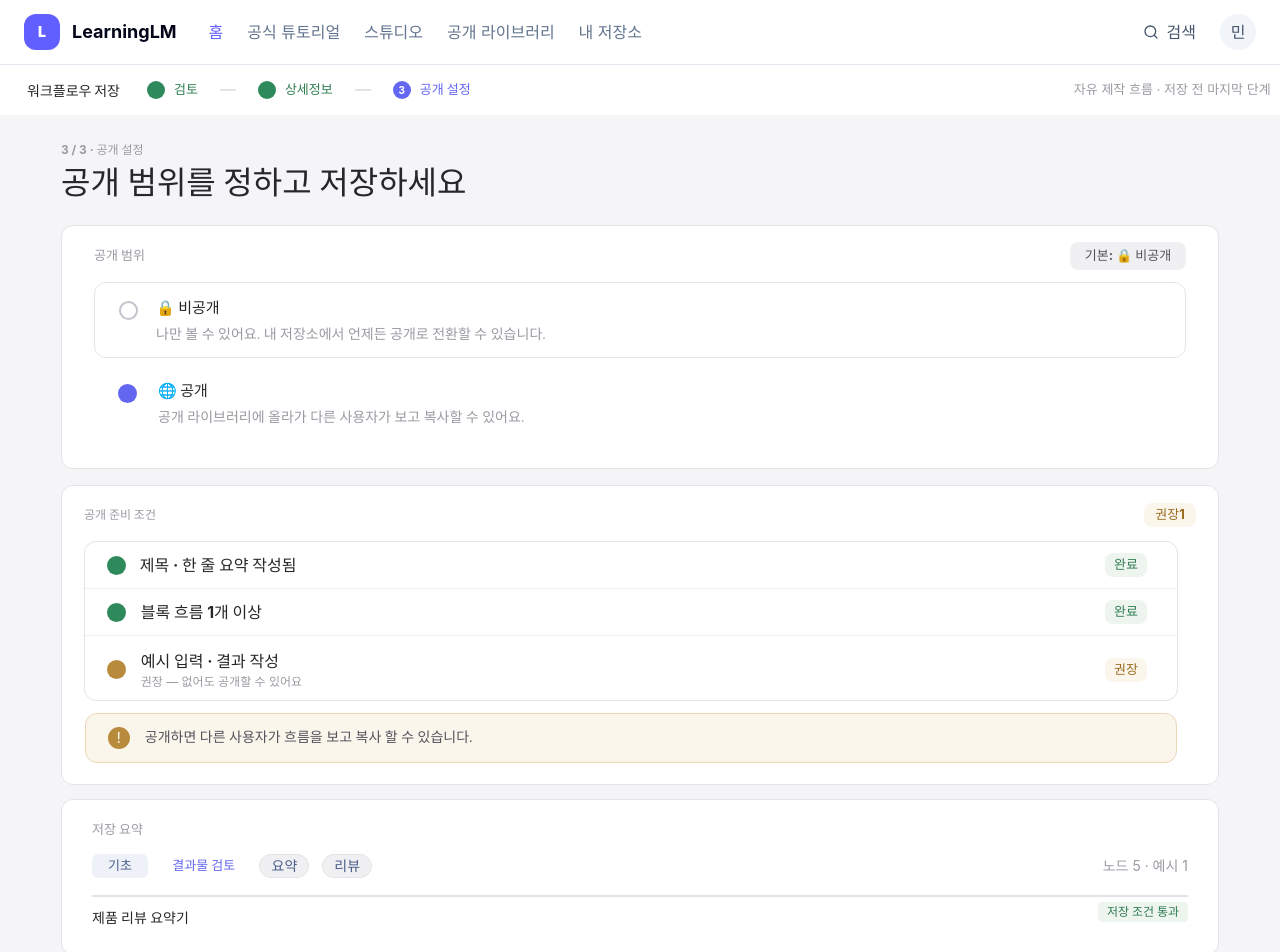
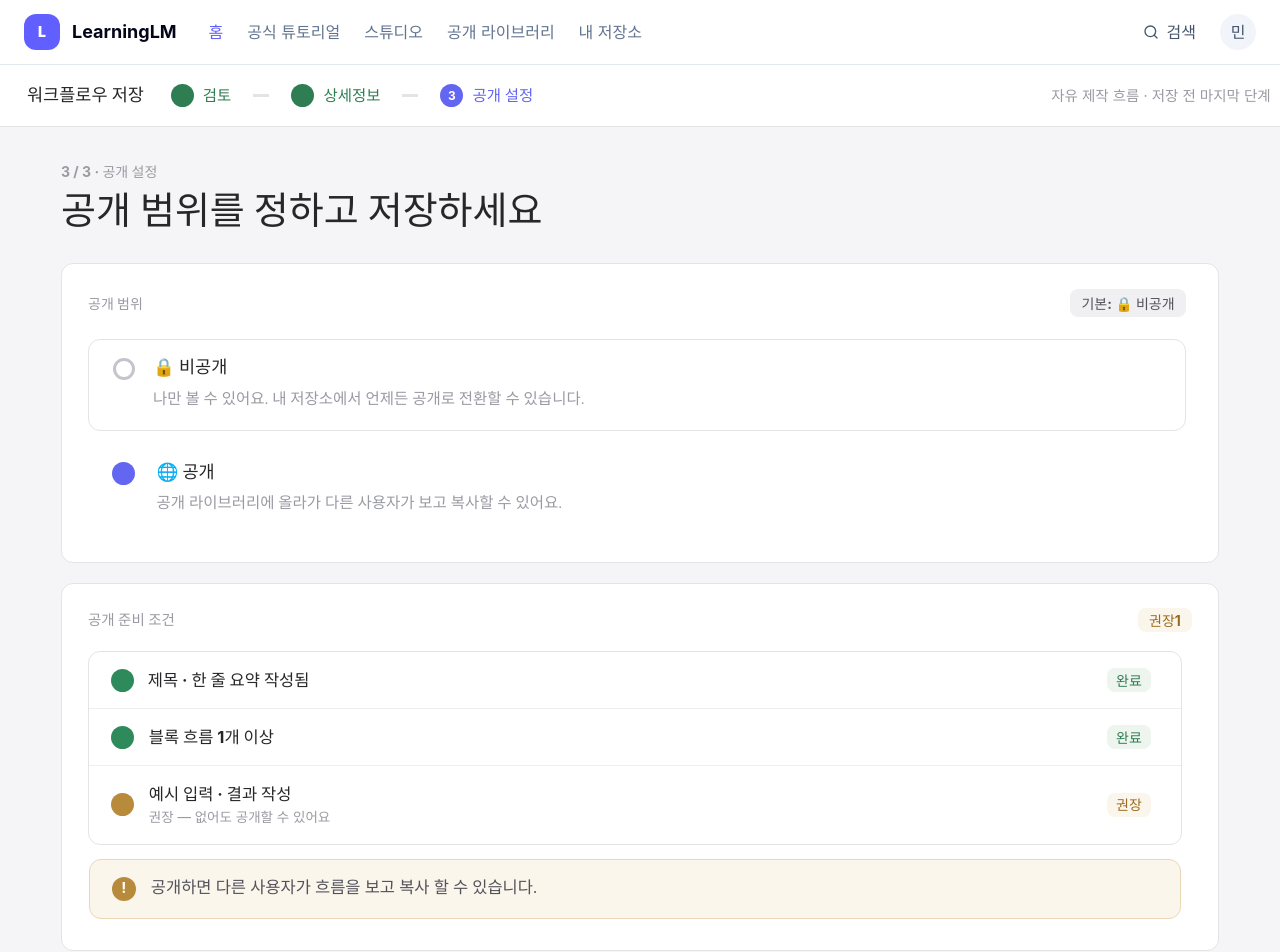
Before and after one commit to UMCLearningLM/UMCLearningLM_FE, a React (Vite) app in the folder LearningLM/: page / in a window 1280 px wide. Shown: the top 952 px of the page. Built offline with nearby package versions, Linux system fonts and the light colour scheme.

Commit message:
사이즈 조정

```diff
--- a/LearningLM/src/pages/Studio_create_review_publish1.tsx
+++ b/LearningLM/src/pages/Studio_create_review_publish1.tsx
@@ -8,141 +8,143 @@ export function Studio_create_review_publish1() {
     return (
         <>
             <Header />
-            <div className="h-[50px] pl-[27px] pr-[9.4px] bg-white flex items-center justify-between text-[#27272A]">
-                <p className="text-[14px] font-black">워크플로우 저장</p>
+            <div className="h-[62px] pl-[27px] pr-[9.4px] bg-white flex items-center justify-between border-b-[1.5px] border-[#E4E4E7] text-[#27272A]">
+                <p className="text-[17.5px] font-bold">워크플로우 저장</p>
                 <div className="ml-[27px] flex flex-1 items-center gap-[22px]">
                     <div className="flex items-center gap-[9px]">
-                        <div className="w-[18px] h-[18px] bg-[#2F8A5B] rounded-[50px] flex items-center justify-center text-white" />
-                        <p className="text-[#2F7D52] text-[13px] font-bold">검토</p>
+                        <div className="w-[23px] h-[23px] bg-[#2F7D52] rounded-[50px] flex items-center justify-center text-white" />
+                        <p className="text-[#2F7D52] text-[15.5px] font-bold">검토</p>
                     </div>
-                    <div className="w-[16px] h-[2px] bg-[#E4E4E7]" />
+                    <div className="w-[16px] h-[3px] bg-[#E4E4E7]" />
                     <div className="flex items-center gap-[9px]">
-                        <div className="w-[18px] h-[18px] bg-[#2F8A5B] rounded-[50px] flex items-center justify-center text-[#9A9AA3]" />
-                        <p className="text-[#2F7D52] text-[13px] font-bold">상세정보</p>
+                        <div className="w-[23px] h-[23px] bg-[#2F7D52] rounded-[50px] flex items-center justify-center" />
+                        <p className="text-[#2F7D52] text-[15.5px] font-bold">상세정보</p>
                     </div>
-                    <div className="w-[16px] h-[2px] bg-[#E4E4E7]" />
+                    <div className="w-[16px] h-[3px] bg-[#E4E4E7]" />
                     <div className="flex items-center gap-[9px]">
-                        <p className="w-[18px] h-[18px] bg-[#6366F1] rounded-[50px] flex items-center justify-center text-white text-[10px] font-bold">3</p>
-                        <p className="text-[#6366F1] text-[13px] font-bold">공개 설정</p>
+                        <p className="w-[23px] h-[23px] bg-[#6366F1] rounded-[50px] flex items-center justify-center
+                         text-white text-[12px] font-bold">3</p>
+                        <p className="text-[#6366F1] text-[15.5px] font-bold">공개 설정</p>
                     </div>
                 </div>
-                <p className="text-[#9A9AA3] text-[13px]">자유 제작 흐름 · 저장 전 마지막 단계</p>
+                <p className="text-[#9A9AA3] text-[14.5px]">자유 제작 흐름 · 저장 전 마지막 단계</p>
             </div>
             <main className="min-h-screen pb-[60px] flex justify-center  bg-[#F5F5F7]">
                 <div className="w-[1158px]  flex flex-col min-h-screen text-[#27272A]">
-                    <p className="mt-[26px] text-[#9A9AA3] text-[12px] font-bold">3 / 3 · 공개 설정</p>
-                    <p className="text-[32px] font-bold">공개 범위를 정하고 저장하세요</p>
+                    <p className="mt-[34px] text-[#9A9AA3] text-[14px] font-bold">3 / 3 · 공개 설정</p>
+                    <p className="text-[38px] font-bold">공개 범위를 정하고 저장하세요</p>
+
                     {/*기본 정보 컴포넌트 */}
-                    <div className=" w-[1158px] h-[244px] mt-[18px] pt-[16px] pl-[32px] pr-[32px] bg-white gap-[23.8px] border-[1px] border-[#E4E4E7] rounded-[12px]">
+                    <div className=" w-[1158px] h-[300px] mt-[24px] pt-[25px] pl-[26px] pr-[32px] bg-white gap-[23.8px] border-[1.5px] border-[#E4E4E7] rounded-[12px]">
                         <div className="flex items-center justify-between">
-                            <p className="text-[#9A9AA3] text-[13px] font-bold">공개 범위</p>
+                            <p className="text-[#9A9AA3] text-[14px] font-bold">공개 범위</p>
                             <p className="w-[116px] h-[28px] bg-[#F0F0F3] flex items-center justify-center rounded-[8px]
-                            text-[#52525B] text-[13px] font-bold">기본: 🔒 비공개</p>
+                            text-[#52525B] text-[14px] font-bold">기본: 🔒 비공개</p>
                         </div>
-                        <div className="w-full h-[76px] mt-[12px] pt-[18px] pl-[24px] flex gap-[18px] border-[1px] border-[#E4E4E7] rounded-[12px]">
+                        <div className="w-full h-[92px] mt-[21.5px] pt-[18px] pl-[24px] flex gap-[18px] border-[1.5px] border-[#E4E4E7] rounded-[12px]">
                             {open ? (
-                                <div className="w-[19px] h-[19px] border-[2px] border-[#C4C4CC] rounded-[50px]"
+                                <div className="w-[22px] h-[22px] border-[3px] border-[#C4C4CC] rounded-[50px]"
                                     onClick={() => setOpen(false)} />
                             ) :
-                                (<div className="w-[19px] h-[19px] bg-[#6366F1] rounded-[50px]" />)}
-                            <div className="mt-[-4px] flex flex-col gap-[4px]">
-                                <p className="text-[15px] font-bold">🔒 비공개</p>
-                                <p className="text-[#9A9AA3] text-[14px] font-[semibold]">나만 볼 수 있어요. 내 저장소에서 언제든 공개로 전환할 수 있습니다.</p>
+                                (<div className="w-[22px] h-[22px] bg-[#6366F1] rounded-[50px]" />)}
+                            <div className="mt-[-4px] flex flex-col gap-[7px]">
+                                <p className="text-[17.5px] font-bold">🔒 비공개</p>
+                                <p className="text-[#9A9AA3] text-[15.5px] font-[semibold]">나만 볼 수 있어요. 내 저장소에서 언제든 공개로 전환할 수 있습니다.</p>
                             </div>
                         </div>
-                        <div className="w-full mt-[26px] pl-[24px] flex gap-[21px]">
+                        <div className="w-full mt-[31px] pl-[24px] flex gap-[21.5px]">
                             {!open ? (
-                                <div className="w-[19px] h-[19px] border-[2px] border-[#C4C4CC] rounded-[50px]"
+                                <div className="w-[23px] h-[23px] border-[2px] border-[#C4C4CC] rounded-[50px]"
                                     onClick={() => setOpen(true)} />
                             ) :
-                                (<div className="w-[19px] h-[19px] bg-[#6366F1] rounded-[50px]" />)}
-                            <div className="flex flex-col gap-[4px]">
-                                <p className="mt-[-4px] text-[15px] font-bold">🌐 공개</p>
-                                <p className="text-[#9A9AA3] text-[14px] font-[semibold]">공개 라이브러리에 올라가 다른 사용자가 보고 복사할 수 있어요.</p>
+                                (<div className="w-[23px] h-[23px] bg-[#6366F1] rounded-[50px]" />)}
+                            <div className="flex flex-col gap-[6px]">
+                                <p className="mt-[-3px] text-[17.5px] font-bold">🌐 공개</p>
+                                <p className="text-[#9A9AA3] text-[15.5px] font-[semibold]">공개 라이브러리에 올라가 다른 사용자가 보고 복사할 수 있어요.</p>
                             </div>
                         </div>
                     </div>
 
-                    <div className="w-full h-[300px] mt-[16px] px-[22px] pt-[17px] bg-white border-[1px] border-[#E4E4E7] rounded-[12px]">
+                    <div className="w-full h-[368px] mt-[20px] px-[26px] pt-[24px] bg-white border-[1.5px] border-[#E4E4E7] rounded-[12px]">
                         <div className="flex items-center justify-between font-bold">
-                            <p className="text-[#9A9AA3] text-[12px]">공개 준비 조건</p>
-                            <p className="w-[52px] h-[24px] bg-[#FBF6EC] flex items-center justify-center rounded-[8px] text-[#9A6A1E] text-[13px]">권장1</p>
+                            <p className="text-[#9A9AA3] text-[14.5px]">공개 준비 조건</p>
+                            <p className="w-[54px] h-[24px] bg-[#FBF6EC] flex items-center justify-center rounded-[8px] text-[#9A6A1E] text-[14px]">권장1</p>
                         </div>
                         {/* 큰 박스 */}
-                        <div className="w-[1094px] h-[160px] mt-[14px] border-[1px] border-[#E4E4E7] rounded-[12px]">
-                            <div className="h-[46px] flex items-center">
-                                <div className="ml-[21.75px] w-[19px] h-[19px] bg-[#2F8A5B] rounded-[50%]" />
+                        <div className="w-[1094px] h-[194px] mt-[19px] border-[1.5px] border-[#E4E4E7] rounded-[12px]">
+                            <div className="h-[56px] flex items-center">
+                                <div className="ml-[21.75px] w-[23px] h-[23px] bg-[#2F8A5B] rounded-[50%]" />
                                 <div className="flex-1">
-                                    <p className="ml-[14px] text-[16px] font-bold">제목 · 한 줄 요약 작성됨</p>
+                                    <p className="ml-[14px] text-[16.5px] font-bold">제목 · 한 줄 요약 작성됨</p>
                                 </div>
-                                <p className="mr-[30px] w-[42px] h-[24px] bg-[#EEF4EE] rounded-[8px] flex items-center justify-center
-                                text-[#2F7D52] text-[13px] font-bold">완료</p>
+                                <p className="mr-[30px] w-[44px] h-[24px] bg-[#EEF4EE] rounded-[8px] flex items-center justify-center
+                                text-[#2F7D52] text-[14px] font-bold">완료</p>
                             </div>
 
 
-                            <div className="border-b-[1px] border-[#EEEEF1]" />
-                            <div className="h-[46px] flex items-center">
-                                <div className="ml-[21.75px] w-[19px] h-[19px] bg-[#2F8A5B] rounded-[50%]" />
+                            <div className="border-b-[1.5px] border-[#EEEEF1]" />
+                            <div className="h-[56px] flex items-center">
+                                <div className="ml-[21.75px] w-[23px] h-[23px] bg-[#2F8A5B] rounded-[50%]" />
                                 <div className="flex-1 ml-[15px]">
-                                    <p className="text-[16px] font-bold">블록 흐름 1개 이상</p>
+                                    <p className="text-[16.5px] font-bold">블록 흐름 1개 이상</p>
                                 </div>
-                                <p className="mr-[30px] w-[42px] h-[24px] bg-[#EEF4EE] rounded-[8px] flex items-center justify-center
-                                text-[#2F7D52] text-[13px] font-bold">완료</p>
+                                <p className="mr-[30px] w-[44px] h-[24px] bg-[#EEF4EE] rounded-[8px] flex items-center justify-center
+                                text-[#2F7D52] text-[14px] font-bold">완료</p>
                             </div>
-                            <div className="border-b-[1px] border-[#EEEEF1]" />
-                            <div className="mt-[10.5px] h-[46px] flex items-center">
-                                <div className=" ml-[21.75px] w-[19px] h-[19px] bg-[#B88A3C] rounded-[50%]" />
+                            <div className="border-b-[1.5px] border-[#EEEEF1]" />
+                            <div className="mt-[10.5px] h-[56px] flex items-center">
+                                <div className=" ml-[21.75px] w-[23px] h-[23px] bg-[#B88A3C] rounded-[50%]" />
                                 <div className="flex-1 ml-[15px]">
-                                    <p className="text-[16px] font-bold">예시 입력 · 결과 작성</p>
-                                    <p className="text-[#9A9AA3] text-[12px]">권장 — 없어도 공개할 수 있어요</p>
+                                    <p className="text-[16.5px] font-bold">예시 입력 · 결과 작성</p>
+                                    <p className="text-[#9A9AA3] text-[13.5px]">권장 — 없어도 공개할 수 있어요</p>
                                 </div>
-                                <p className="mr-[30px] w-[42px] h-[24px] bg-[#FBF6EC] rounded-[8px] flex items-center justify-center
-                                text-[#9A6A1E] text-[13px] font-bold">권장</p>
+                                <p className="mr-[30px] w-[44px] h-[24px] bg-[#FBF6EC] rounded-[8px] flex items-center justify-center
+                                text-[#9A6A1E] text-[14px] font-bold">권장</p>
                             </div>
-                            <div className="flex items-center h-[50px] mt-[20px] pl-[21.8px] gap-[15px] border-[1px] bg-[#FBF6EC] border-[#ECD6B8] rounded-[12px]">
-                                <p className="w-[22px] h-[22px] flex items-center justify-center bg-[#B88A3C] rounded-[50px]
-                                text-white text-[14px]">!</p>
-                                <p className="text-[#52525B] text-[14px] font-[semibold]">공개하면 다른 사용자가 흐름을<span className=" font-bold"> 보고 복사 </span>할 수 있습니다.</p>
+                            <div className="flex items-center h-[60px] mt-[26px] pl-[21.8px] gap-[15px] border-[1.5px] bg-[#FBF6EC] border-[#ECD6B8] rounded-[12px]">
+                                <p className="w-[24px] h-[24px] flex items-center justify-center bg-[#B88A3C] rounded-[50px]
+                                text-white text-[15px] font-bold">!</p>
+                                <p className="text-[#52525B] text-[16.5px] font-[semibold]">공개하면 다른 사용자가 흐름을<span className=" font-bold"> 보고 복사 </span>할 수 있습니다.</p>
                             </div>
                         </div>
                     </div>
-                    <div className="mt-[14px] h-[156px] px-[30px] pt-[20px] bg-white border-[1px] border-[#E4E4E7] rounded-[12px]">
-                        <p className="text-[#9A9AA3] text-[13px] font-bold">저장 요약</p>
-                        <div className="mt-[14px] flex items-center justify-between">
-                            <div className="flex items-center text-bold text-[13px]">
-                                <p className="w-[56px] h-[24px] bg-[#EEF1F7] flex items-center justify-center rounded-[6px]
-                                text-[13px] text-[#4A5E8A] font-bold">기초</p>
+                    <div className="mt-[20px] h-[190px] px-[26px] pt-[25px] bg-white border-[1.5px] border-[#E4E4E7] rounded-[12px]">
+                        <p className="text-[#9A9AA3] text-[14.5px] font-bold">저장 요약</p>
+                        <div className="mt-[22px] flex items-center justify-between">
+                            <div className="flex items-center text-bold text-[15px]">
+                                <p className="w-[56px] h-[30px] bg-[#EEF1F7] flex items-center justify-center rounded-[6px]
+                                text-[#4A5E8A] font-bold">기초</p>
                                 <p className="px-[24.3px] text-[#6366F1] font-bold">결과물 검토</p>
-                                <p className="w-[50px] h-[24px] bg-[#F0F0F3] flex items-center justify-center rounded-[12px] border-[1px] border-[#E4E4E7]
-                                text-[14px] text-[#4A5E8A] font-bold">요약</p>
-                                <p className="w-[50px] h-[24px] bg-[#F0F0F3] ml-[12.7px] flex items-center justify-center rounded-[12px] border-[1px] border-[#E4E4E7]
-                                text-[14px] text-[#4A5E8A] font-bold">리뷰</p>
+                                <p className="w-[50px] h-[30px] bg-[#F0F0F3] flex items-center justify-center rounded-[12px] border-[1.5px] border-[#E4E4E7]
+                                text-[#4A5E8A] font-bold">요약</p>
+                                <p className="w-[50px] h-[30px] bg-[#F0F0F3] ml-[12.7px] flex items-center justify-center rounded-[12px] border-[1.5px] border-[#E4E4E7]
+                                text-[#4A5E8A] font-bold">리뷰</p>
                             </div>
                             <p className="text-[#9A9AA3] text-[14px]">노드 5 · 예시 1</p>
                         </div>
-                        <div className="mt-[17px] border-[0.5px] border-[#E4E4E7]" />
+                        <div className="mt-[18px] border-[0.5px] border-[#E4E4E7]" />
                         <div className="flex items-center justify-between">
-                            <p className="mt-[10px] text-[14px] font-bold">제품 리뷰 요약기</p>
+                            <p className="mt-[13px] text-[17px] font-bold">제품 리뷰 요약기</p>
                             <p className="w-[90px] h-[20px] bg-[#EEF4EE] flex items-center justify-center rounded-[4px]
                             text-[#2F7D52] text-[12px] font-bold">저장 조건 통과</p>
                         </div>
                     </div>
                 </div>
             </main>
-            <footer className="h-[80px] pl-[52px] pr-[28px]  flex items-center">
-                <p className="cursor-pointer text-[#52525B] text-[16px] font-bold"
+            <footer className="h-[80px] bg-white pl-[52px] pr-[28px]  flex items-center">
+                <p className="cursor-pointer text-[#52525B] text-[18.5px] font-bold"
                     onClick={() => {
 
                     }}>← 상세 정보</p>
-                <p className="flex-1 pl-[38px] text-[#9A9AA3] text-[13px] font-[semibold]">3 / 3 · 공개 설정 — 범위 선택 후 저장</p>
+                <p className="flex-1 pl-[38px] text-[#9A9AA3] text-[16px]">3 / 3 · 공개 설정 — 범위 선택 후 저장</p>
                 <div className="flex items-center">
                     <p className="cursor-pointer hover:border-[#666666] w-[100px] h-[48px] flex items-center justify-center border-[1.5px] border-[#E4E4E7] rounded-[12px]
-                    text-[15px] font-bold"
+                    text-[17.5px] font-bold"
                         onClick={() => {
 
                         }}>미리보기</p>
-                    <p className="cursor-pointer hover:bg-[#3A3DC2] w-[164px] h-[48px] ml-[20px] bg-[#6366F1] flex items-center justify-center rounded-[12px]
-                text-white text-[15px] font-bold"
+                    <p className="cursor-pointer hover:bg-[#3A3DC2] w-[186px] h-[50px] bg-[#6366F1] ml-[16px] flex items-center justify-center rounded-[12px]
+                text-white text-[17.5px] font-bold"
                         onClick={() => {
                             setSaveBtn(true)
                         }}>저장 · 내 저장소에</p>
@@ -156,36 +158,36 @@ export function Studio_create_review_publish1() {
                         />
 
                         {/* 팝업 */}
-                        <div className="relative z-10 w-[680px] h-[290px] rounded-2xl bg-white pt-[24px] px-[24px] shadow-xl">
+                        <div className="relative z-10 w-[660px] h-[334px] rounded-2xl bg-white pt-[27px] px-[26px] shadow-xl">
                             <div className="flex items-center">
-                                <div className="w-[30px] h-[30px] bg-[#3C7A52] flex items-center justify-center rounded-[50px]
+                                <div className="w-[35px] h-[35px] bg-[#3C7A52] flex items-center justify-center rounded-[50px]
                                 text-white text-[14px] font-bold">✓</div>
-                                <p className="ml-[15px] text-xl font-bold"> 저장 완료</p>
+                                <p className="ml-[15px] text-[22px] font-bold"> 저장 완료</p>
                             </div>
 
-                            <div className="w-[628px] h-[78px] mt-[14px] pl-[22.5px] pt-[14px] bg-[#F5F5F7] flex gap-[15px] border-[1.5px] border-[#E4E4E7] rounded-[12px]">
-                                <div className="w-[22px] h-[22px] bg-[#3C7A52] flex items-center justify-center rounded-[50px]
+                            <div className="w-[620px] h-[86px] mt-[18px] px-[22.5px] pt-[17px] bg-[#F5F5F7] flex gap-[15px] border-[1.5px] border-[#E4E4E7] rounded-[12px]">
+                                <div className="w-[23px] h-[23px] bg-[#3C7A52] flex items-center justify-center rounded-[50px]
                                 text-white text-[12px] font-bold">✓</div>
-                                <p className="mt-[-4px] text-[15px]"><span className="font-bold">"제품 리뷰 요약기"</span>를 내 저장소에<span className="font-bold"> 비공개 </span>로 저장했어요. 언제든 편집하거나
+                                <p className="mt-[-4px] text-[16px] text-[#52525B] leading-[26px] tracking-tight"><span className="font-bold">"제품 리뷰 요약기"</span>를 내 저장소에<span className="font-bold"> 비공개 </span>로 저장했어요. 언제든 편집하거나
                                     <br />공개로 전환할 수 있습니다.</p>
                             </div>
 
-                            <div className="h-[33px] mt-[16px] flex items-center font-bold">
+                            <div className="h-[33px] mt-[16px] flex items-center font-bold text-[14.5px]">
                                 <p className="w-[90px] h-[30px] flex items-center justify-center bg-[#F0F0F3] rounded-[8px]
-                                text-[#52525B] text-[14px]">🔒 비공개</p>
+                                text-[#52525B] ">🔒 비공개</p>
                                 <p className="w-[66px] h-[30px] ml-[10.5px] bg-[#EEF1F7] flex items-center justify-center rounded-[8px] text-[#4A5E8A]">기초</p>
-                                <p className="ml-[21px] text-[#6366F1] text-[16px] text-[#6366F1]">결과물 검토</p>
+                                <p className="ml-[21.5px] text-[#6366F1] text-[16px] text-[#6366F1]">결과물 검토</p>
                             </div>
 
-                            <div className="mt-[20px] flex items-center justify-end gap-[36px]">
+                            <div className="mt-[44px] flex items-center justify-end gap-[36px]">
                                 <p
                                     onClick={() => setSaveBtn(false)}
-                                    className="cursor-pointer text-[#52525B] text-[16px] font-bold"
+                                    className="cursor-pointer text-[#52525B] text-[17px] font-bold"
                                 >
                                     계속 편집
                                 </p>
 
-                                <p className="cursor-pointer w-[160px] h-[44px] flex items-center justify-center rounded-lg text-[16px] font-bold bg-[#6366F1] text-white">
+                                <p className="cursor-pointer hover:bg-[#3A3DC2] w-[160px] h-[50px] flex items-center justify-center rounded-lg text-[17px] font-bold bg-[#6366F1] text-white">
                                     내 저장소 보기
                                 </p>
                             </div>
```
